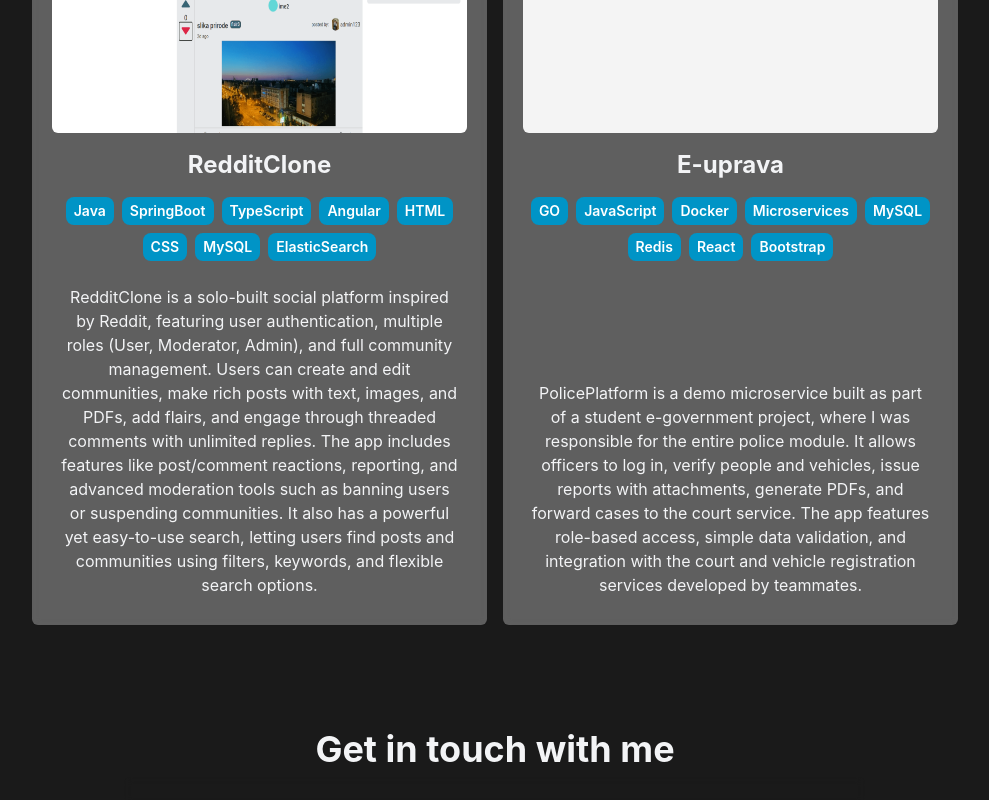
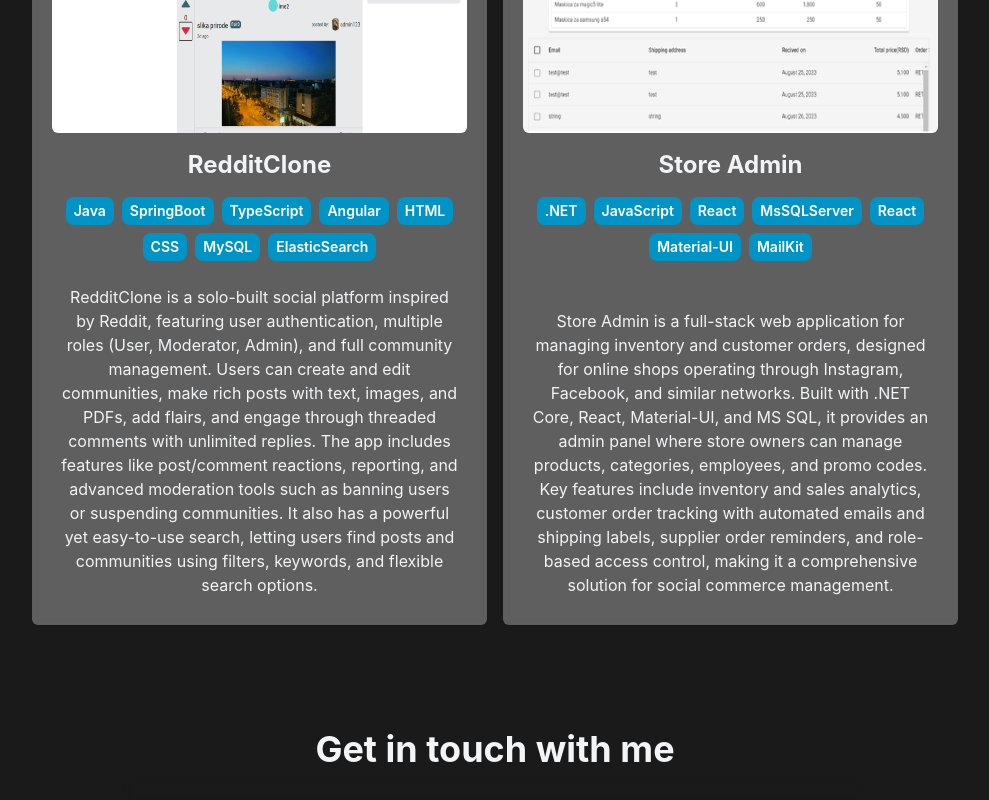
Before and after one commit to PetarK37/portfolio, a React (Vite) app: page / in a window 1280 px wide. Shown: the part 5503-6303 px from the top of the page, without its empty margins (34-1023 px from the left). Built offline with nearby package versions, Linux system fonts and the light colour scheme.

Commit message:
feat: storeadmin add

```diff
--- a/src/components/layout/ProjectsSection.tsx
+++ b/src/components/layout/ProjectsSection.tsx
@@ -8,6 +8,7 @@ import socialPhysicsPlaceholder from "../../assets/images/socialphysics.png"
 import redditClonePlaceholder from "../../assets/images/redditclone.png"
 import twitterClonePlaceholder from "../../assets/images/twitterclone.jpg"
 import eupravaPlaceholder from "../../assets/images/euprava.png"
+import storeadminPlaceholder from "../../assets/images/sotreadmin.png"
 
 
 
@@ -56,13 +57,12 @@ const projects: Project[] = [
         technologies: ["Java", "SpringBoot", "TypeScript", "Angular", "HTML", "CSS", "MySQL", "ElasticSearch"]
     },
     {
-        title: "E-uprava",
-        cover: eupravaPlaceholder,
-        description: "PolicePlatform is a demo microservice built as part of a student e-government project, where I was responsible for the entire police module. It allows officers to log in, verify people and vehicles, issue reports with attachments, generate PDFs, and forward cases to the court service. The app features role-based access, simple data validation, and integration with the court and vehicle registration services developed by teammates.",
-        link: "https://github.com/orgs/EUPRAVA-TIM1/repositories",
-        technologies: ["GO", "JavaScript", "Docker", "Microservices", "MySQL", "Redis", "React", "Bootstrap"]
-    },
-
+        title: "Store Admin",
+        cover: storeadminPlaceholder,
+        description: "Store Admin is a full-stack web application for managing inventory and customer orders, designed for online shops operating through Instagram, Facebook, and similar networks. Built with .NET Core, React, Material-UI, and MS SQL, it provides an admin panel where store owners can manage products, categories, employees, and promo codes. Key features include inventory and sales analytics, customer order tracking with automated emails and shipping labels, supplier order reminders, and role-based access control, making it a comprehensive solution for social commerce management.",
+        link: "https://github.com/PetarK37/OnlineStoreManagment",
+        technologies: [".NET", "JavaScript", "React", "MsSQLServer", "React", "Material-UI", "MailKit"]
+    }
 ]
 
 function ProjectsSection() {
```
Also changed, not shown: src/assets/images/sotreadmin.png (added).
